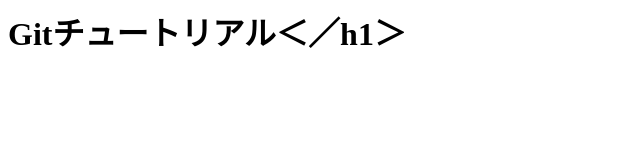
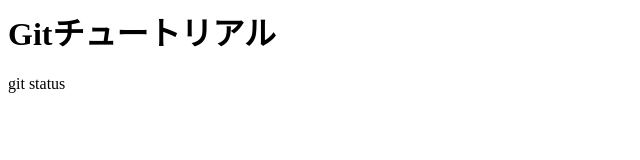
Before and after one commit to nigiiro-taro/git_tutorial, a plain HTML site: page index.html in a window 1280 px wide. Shown: the whole page, without its empty margins (0-640 px from the left). Drawn offline with Linux system fonts and the light colour scheme.

Commit message:
git statusコマンドを追記

```diff
--- a/index.html
+++ b/index.html
@@ -1 +1,2 @@
-<h1>Gitチュートリアル＜／h1＞
+<h1>Gitチュートリアル</h1>
+<p>git status</p>
```
